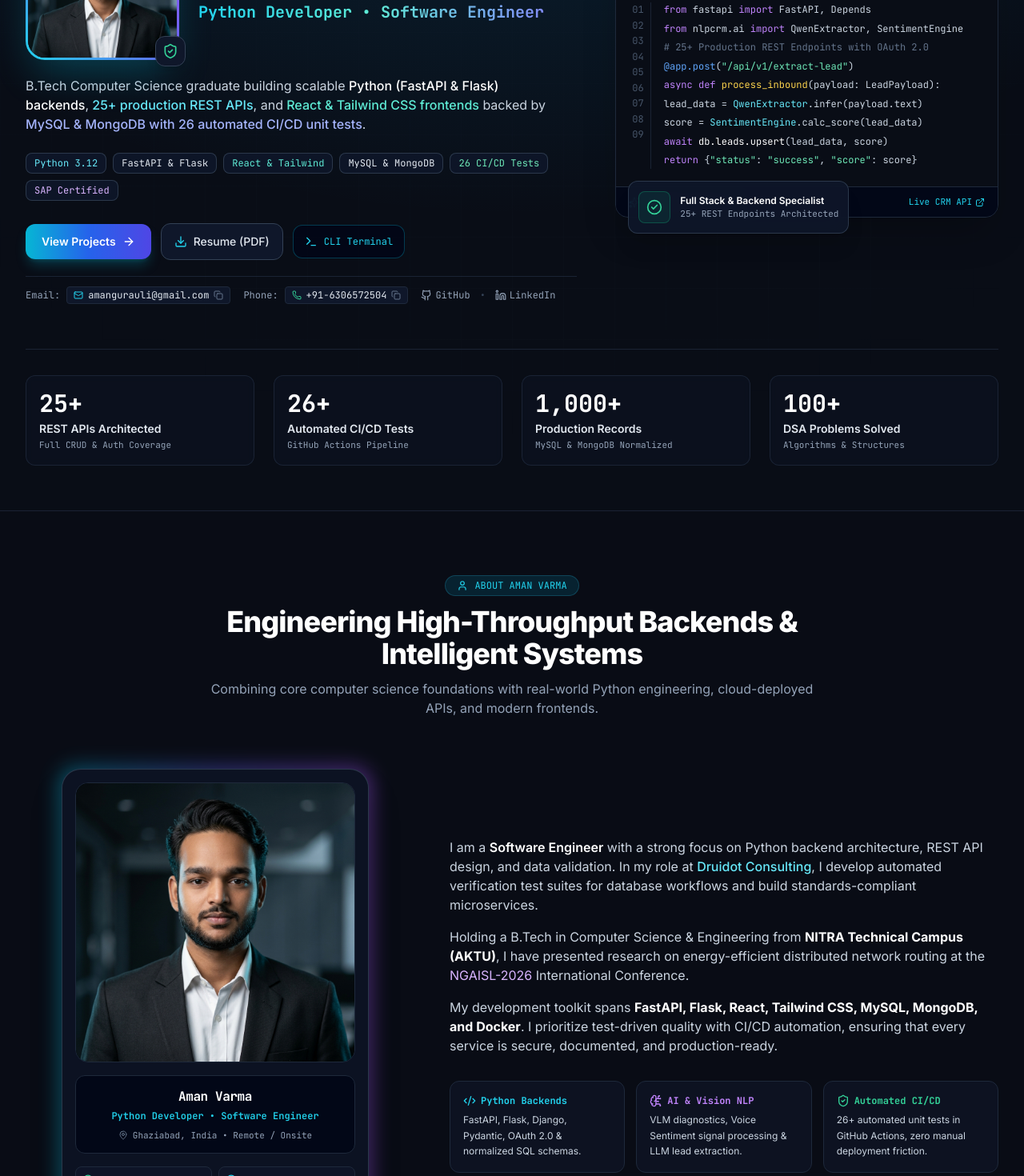
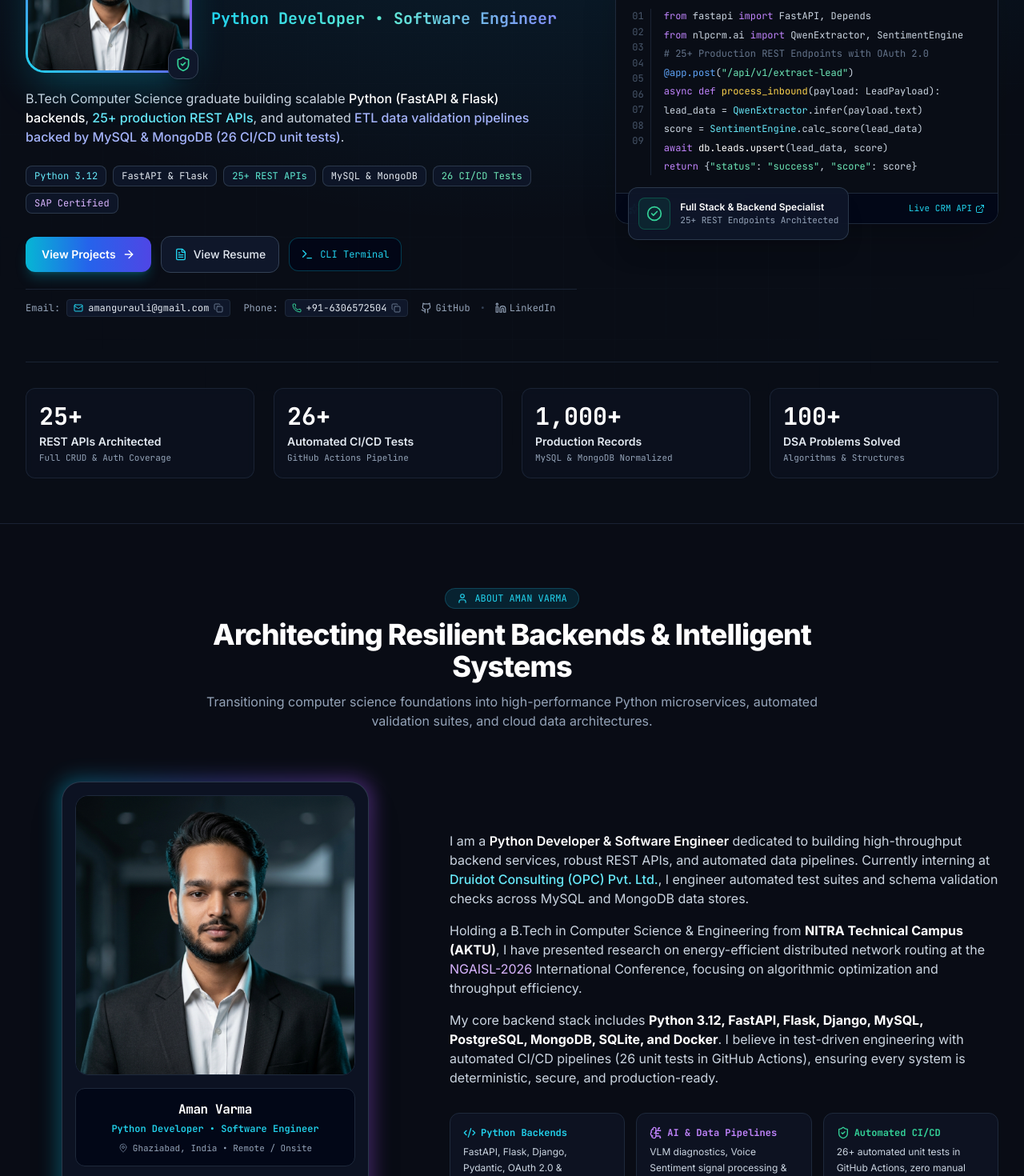
Before and after one commit to Amanvarma2231/Aman-Portfolio, a React (Vite) app: page / in a window 1280 px wide. Shown: the part 280-1750 px from the top of the page at 80% size. Built offline with nearby package versions, Linux system fonts and the light colour scheme.

Commit message:
feat: clean hero bio & badges, enable view-then-download resume workflow, and enhance about section

```diff
--- a/src/components/About.jsx
+++ b/src/components/About.jsx
@@ -30,16 +30,16 @@ export default function About() {
             <span>ABOUT AMAN VARMA</span>
           </div>
           <h2 className="text-3xl sm:text-4xl font-extrabold text-white tracking-tight">
-            Engineering High-Throughput Backends & Intelligent Systems
+            Architecting Resilient Backends & Intelligent Systems
           </h2>
           <p className="text-slate-400 text-sm sm:text-base">
-            Combining core computer science foundations with real-world Python engineering, cloud-deployed APIs, and modern frontends.
+            Transitioning computer science foundations into high-performance Python microservices, automated validation suites, and cloud data architectures.
           </p>
         </div>
 
         <div className="grid grid-cols-1 lg:grid-cols-12 gap-10 lg:gap-14 items-center">
 
-          {/* Left Column: Big Prominent Photo Card (5 cols) */}
+          {/* Left Column: Big Master Portrait Card (5 cols) */}
           <div className="lg:col-span-5 relative flex justify-center">
             <div className="relative group max-w-sm w-full">
               {/* Outer Glowing Border */}
@@ -92,23 +92,23 @@ export default function About() {
             </div>
           </div>
 
-          {/* Right Column: Bio & Core Engineering Pillars (7 cols) */}
+          {/* Right Column: Narrative & Engineering Pillars (7 cols) */}
           <div className="lg:col-span-7 space-y-6">
             <div className="space-y-4 text-sm sm:text-base text-slate-300 leading-relaxed">
               <p>
-                I am a <strong className="text-white font-semibold">Software Engineer</strong> with a strong focus on Python backend architecture, REST API design, and data validation. In my role at <span className="text-cyan-300 font-medium">Druidot Consulting</span>, I develop automated verification test suites for database workflows and build standards-compliant microservices.
+                I am a <strong className="text-white font-semibold">Python Developer & Software Engineer</strong> dedicated to building high-throughput backend services, robust REST APIs, and automated data pipelines. Currently interning at <span className="text-cyan-300 font-medium">Druidot Consulting (OPC) Pvt. Ltd.</span>, I engineer automated test suites and schema validation checks across MySQL and MongoDB data stores.
               </p>
 
               <p>
-                Holding a B.Tech in Computer Science & Engineering from <strong className="text-white">NITRA Technical Campus (AKTU)</strong>, I have presented research on energy-efficient distributed network routing at the <span className="text-purple-300">NGAISL-2026</span> International Conference.
+                Holding a B.Tech in Computer Science & Engineering from <strong className="text-white">NITRA Technical Campus (AKTU)</strong>, I have presented research on energy-efficient distributed network routing at the <span className="text-purple-300">NGAISL-2026</span> International Conference, focusing on algorithmic optimization and throughput efficiency.
               </p>
 
               <p>
-                My development toolkit spans <strong className="text-white">FastAPI, Flask, React, Tailwind CSS, MySQL, MongoDB, and Docker</strong>. I prioritize test-driven quality with CI/CD automation, ensuring that every service is secure, documented, and production-ready.
+                My core backend stack includes <strong className="text-white">Python 3.12, FastAPI, Flask, Django, MySQL, PostgreSQL, MongoDB, SQLite, and Docker</strong>. I believe in test-driven engineering with automated CI/CD pipelines (26 unit tests in GitHub Actions), ensuring every system is deterministic, secure, and production-ready.
               </p>
             </div>
 
-            {/* Core Engineering Pillars Cards */}
+            {/* Core Engineering Pillars */}
             <div className="grid grid-cols-1 sm:grid-cols-3 gap-3.5 pt-2">
               <div className="p-4 bg-slate-900/60 border border-slate-800 hover:border-cyan-500/40 rounded-xl transition-colors space-y-1.5">
                 <div className="text-cyan-400 font-mono font-bold text-xs flex items-center gap-1.5">
@@ -123,7 +123,7 @@ export default function About() {
               <div className="p-4 bg-slate-900/60 border border-slate-800 hover:border-purple-500/40 rounded-xl transition-colors space-y-1.5">
                 <div className="text-purple-400 font-mono font-bold text-xs flex items-center gap-1.5">
                   <BrainCircuit className="w-4 h-4" />
-                  <span>AI & Vision NLP</span>
+                  <span>AI & Data Pipelines</span>
                 </div>
                 <div className="text-xs text-slate-300 leading-relaxed font-sans">
                   VLM diagnostics, Voice Sentiment signal processing & LLM lead extraction.
--- a/src/components/Hero.jsx
+++ b/src/components/Hero.jsx
@@ -12,7 +12,8 @@ import {
   Sparkles,
   ExternalLink,
   ShieldCheck,
-  Phone
+  Phone,
+  FileText
 } from "lucide-react";
 import { GithubIcon, LinkedinIcon } from "./Icons";
 import { personalInfo } from "../data/portfolioData";
@@ -123,7 +124,7 @@ export default function Hero({ onOpenResume, onOpenTerminal }) {
 
               {/* Extra Large Master Portrait Headshot */}
               <div className="relative group shrink-0">
-                <div className="w-36 h-36 sm:w-44 sm:h-44 md:w-48 md:h-48 rounded-3xl p-[3px] bg-gradient-to-tr from-cyan-400 via-indigo-500 to-purple-500 shadow-2xl shadow-cyan-500/30 group-hover:scale-105 transition-transform duration-300 overflow-hidden">
+                <div className="w-36 h-36 sm:w-44 sm:h-44 md:w-52 md:h-52 rounded-3xl p-[3px] bg-gradient-to-tr from-cyan-400 via-indigo-500 to-purple-500 shadow-2xl shadow-cyan-500/30 group-hover:scale-105 transition-transform duration-300 overflow-hidden">
                   <img
                     src={profileImg}
                     alt="Aman Varma - Python Developer & Software Engineer"
@@ -149,25 +150,24 @@ export default function Hero({ onOpenResume, onOpenTerminal }) {
               </div>
             </div>
 
-            {/* Crisp, Concise Bio */}
+            {/* Crisp, Concise Bio (Pure Backend & Software Focus) */}
             <p className="text-sm sm:text-base text-slate-300 max-w-2xl leading-relaxed">
               B.Tech Computer Science graduate building scalable <span className="text-white font-medium">Python (FastAPI & Flask) backends</span>,
-              <span className="text-cyan-300 font-medium"> 25+ production REST APIs</span>, and
-              <span className="text-teal-300 font-medium"> React & Tailwind CSS frontends</span> backed by
-              <span className="text-indigo-300 font-medium"> MySQL & MongoDB with 26 automated CI/CD unit tests</span>.
+              <span className="text-cyan-300 font-medium"> 25+ production REST APIs</span>, and automated
+              <span className="text-indigo-300 font-medium"> ETL data validation pipelines backed by MySQL & MongoDB (26 CI/CD unit tests)</span>.
             </p>
 
-            {/* Core Tech Stack Badges (Clean Responsive Row) */}
+            {/* Core Tech Stack Badges (Clean Single Row) */}
             <div className="flex flex-wrap items-center gap-2 pt-1 font-mono text-xs text-slate-300">
               <span className="px-2.5 py-1 bg-slate-900/90 border border-slate-700/80 rounded-lg text-cyan-300">Python 3.12</span>
               <span className="px-2.5 py-1 bg-slate-900/90 border border-slate-700/80 rounded-lg text-slate-200">FastAPI & Flask</span>
-              <span className="px-2.5 py-1 bg-slate-900/90 border border-slate-700/80 rounded-lg text-teal-300">React & Tailwind</span>
+              <span className="px-2.5 py-1 bg-slate-900/90 border border-slate-700/80 rounded-lg text-teal-300">25+ REST APIs</span>
               <span className="px-2.5 py-1 bg-slate-900/90 border border-slate-700/80 rounded-lg text-slate-200">MySQL & MongoDB</span>
               <span className="px-2.5 py-1 bg-slate-900/90 border border-slate-700/80 rounded-lg text-emerald-300">26 CI/CD Tests</span>
               <span className="px-2.5 py-1 bg-slate-900/90 border border-slate-700/80 rounded-lg text-purple-300">SAP Certified</span>
             </div>
 
-            {/* Action Buttons */}
+            {/* Action Buttons: View Projects, View & Download Resume, CLI */}
             <div className="flex flex-wrap items-center gap-3 pt-2">
               <button
                 onClick={() => handleScrollTo("projects")}
@@ -177,16 +177,15 @@ export default function Hero({ onOpenResume, onOpenTerminal }) {
                 <ArrowRight className="w-4 h-4" />
               </button>
 
-              {/* Direct Real PDF Download */}
-              <a
-                href="/Aman_Varma_Resume.pdf"
-                download="Aman_Varma_Resume.pdf"
+              {/* View & Download Resume Button */}
+              <button
+                onClick={onOpenResume}
                 className="inline-flex items-center gap-2 px-4 py-3 rounded-xl bg-slate-900 hover:bg-slate-800 border border-slate-700 hover:border-slate-600 text-slate-200 hover:text-white font-medium text-sm transition-all duration-200"
-                title="Download Original Resume PDF"
+                title="View and Download Resume"
               >
-                <Download className="w-4 h-4 text-cyan-400" />
-                <span>Resume (PDF)</span>
-              </a>
+                <FileText className="w-4 h-4 text-cyan-400" />
+                <span>View Resume</span>
+              </button>
 
               <button
                 onClick={onOpenTerminal}
```
